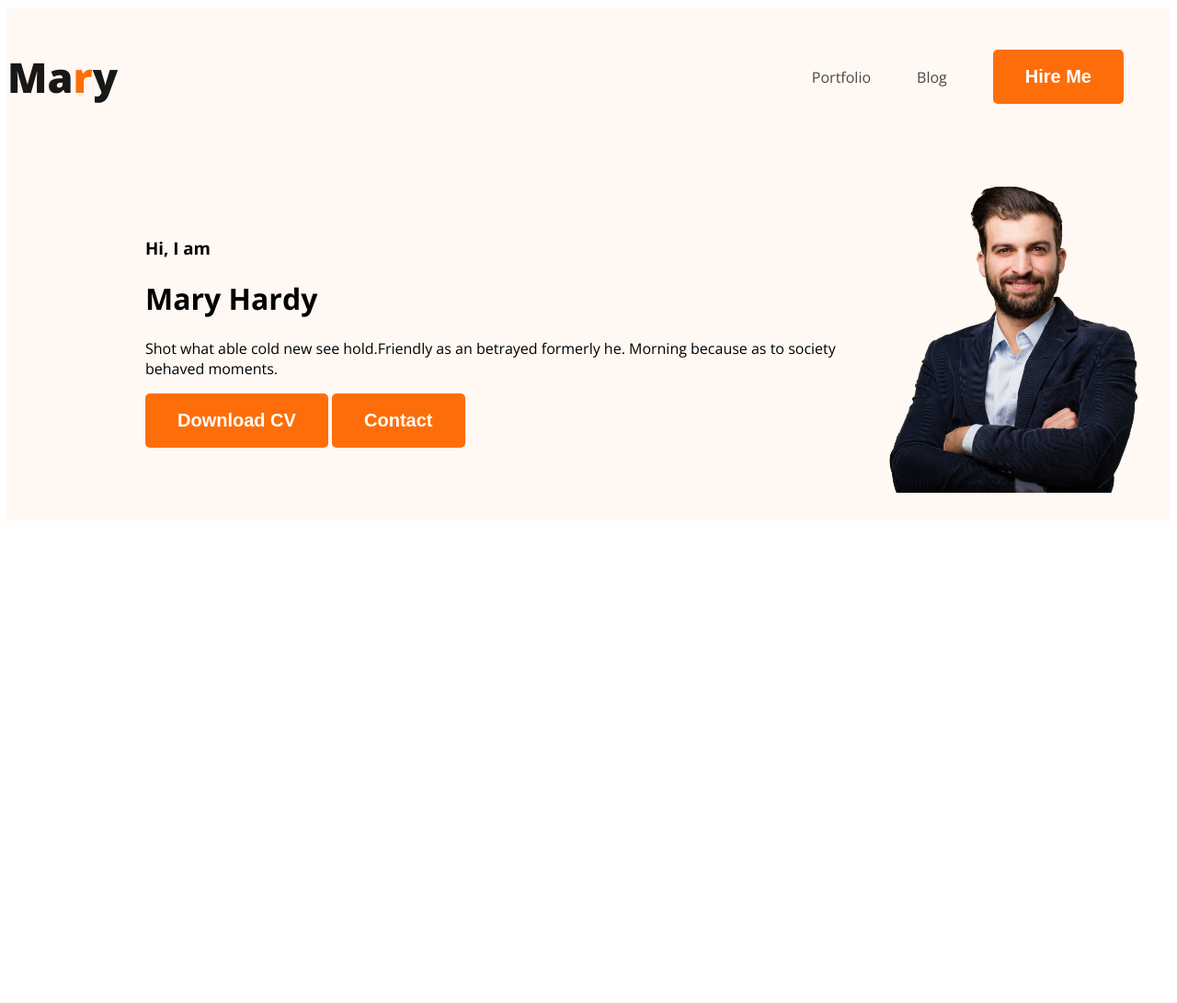
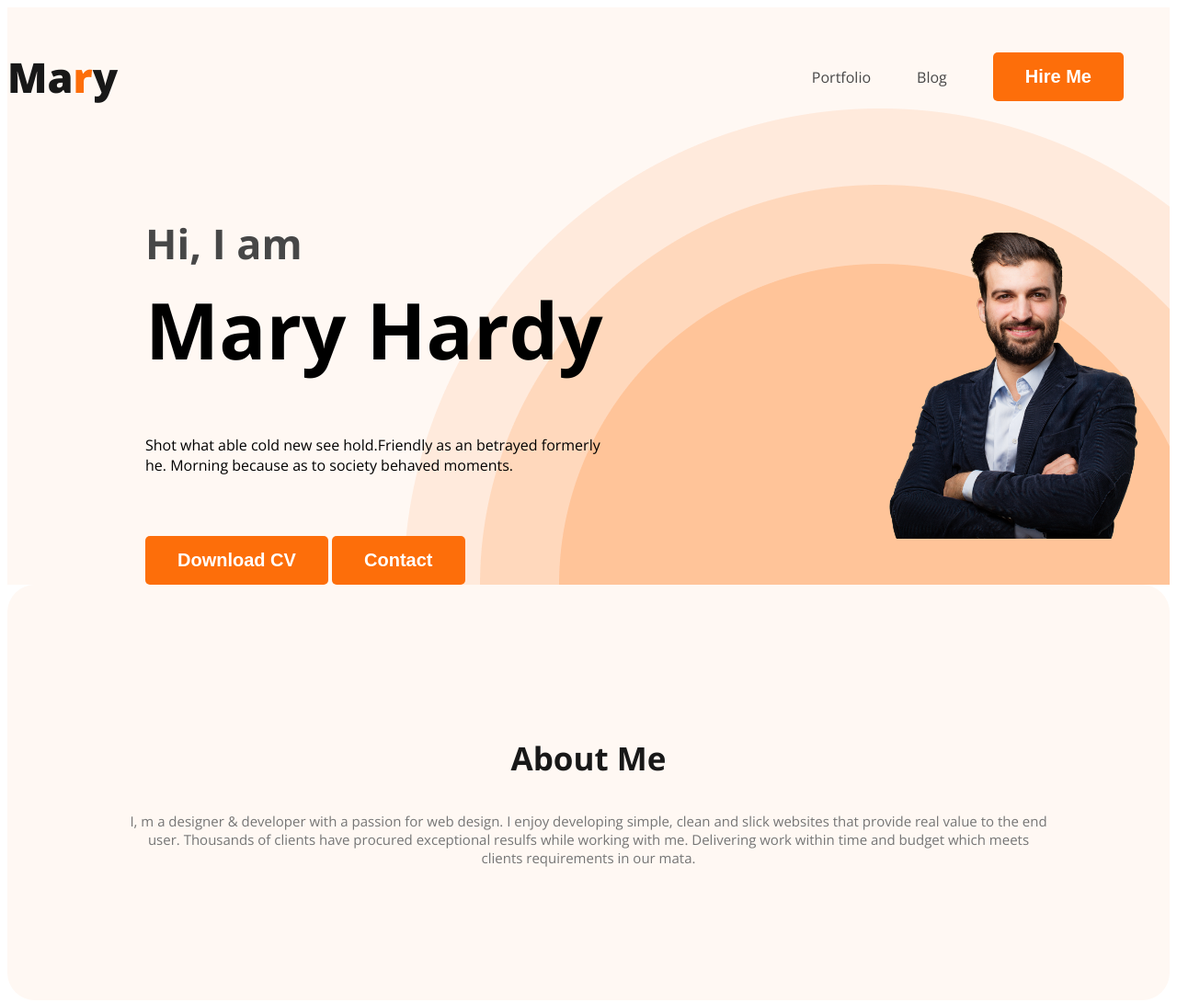
Before and after one commit to mynuddineee/web-developer-portfolio, a plain HTML site: page index.html in a window 1280 px wide. Shown: the whole page at 92% size. Before the commit the page ends 800 px from the top, so only its background shows below. Drawn offline with nearby package versions, Linux system fonts and the light colour scheme.

Commit message:
section work

```diff
--- a/index.html
+++ b/index.html
@@ -24,15 +24,19 @@
             <div class="banner-content">
                 <h3 class="banner-greeting">Hi, I  am</h3>
                 <h1 class="banner-title">Mary Hardy</h1>
-                <p>Shot what able cold new see hold.Friendly as an betrayed formerly he. Morning because as to society behaved moments.</p>
+                <p class="banner-description">Shot what able cold new see hold.Friendly as an betrayed formerly he. Morning because as to society behaved moments.</p>
                 <button class="btn-primary">Download CV</button>
                 <button class="btn-primary">Contact</button>
             </div>
             <img class="profile-pic" src="images/hardy.png" alt="">
+
         </div>
     </header>
     <main>
-
+        <section class="about">
+            <h3 class="section-title">About Me</h3>
+            <p class="section-description">I, m a designer & developer with a passion for web design. I enjoy developing simple, clean and slick websites that provide real value to the end user. Thousands of clients have procured exceptional resulfs while working with me. Delivering work within time and budget which meets clients requirements in our mata.</p>
+        </section>
     </main>
     <footer>
 
--- a/styles/portfolio.css
+++ b/styles/portfolio.css
@@ -2,6 +2,30 @@
 body{
     font-family: 'Lato', sans-serif;
     font-family: 'Open Sans', sans-serif;
+}
+.text-orange{
+    color:#FD6E0A;
+}
+.btn-primary{
+    border-radius: 5px;
+    background: #FD6E0A;
+    border: 0;
+    color: white;
+    font-size: 20px;
+    font-weight: 700;
+    padding: 15px 35px;
+}
+
+.section-title{
+    color: #181818;
+    text-align:center ;
+    font-size: 35px;
+    font-weight: 700;
+}
+.section-description{
+    color: #757575;
+    text-align: center;
+    font-size: 15px;
 }
 /* nav related styles */
 nav{
@@ -9,23 +33,12 @@ nav{
     justify-content: space-between;
    align-items: center;
 }
-.text-orange{
-    color:#FD6E0A;
-}
 .nav-title{
     color: #181818;
     font-size: 45px;
     font-weight: 800;
 }
-.btn-primary{
-    border-radius: 5px;
-    background-color: #FD6E0A;
-    border: 0;
-    color: white;
-    font-size: 20px;
-    font-weight: 700;
-    padding: 18px 35px;
-}
+
 nav > ul{
     display: flex;
    align-items: center;
@@ -41,13 +54,42 @@ nav a{
 /* header related styles */
 .header{
     background-color: #FFF8F3;
+    background-image: url("../images/header_bg.png");
+    background-repeat: no-repeat;
+    background-position: bottom right;
 }
 .banner{
-    padding: 30px 30px 30px 150px;
+    padding: 30px 30px 0px 150px;
     display: flex;
     align-items: center;
+    justify-content: space-between;
 }
 .banner .profile-pic{
     width: 300px;
 
 }
+.banner-content{
+    max-width: 500px;
+}
+.banner-greeting{
+    font-size: 45px;
+    color: #474747;
+    margin-bottom: 0;
+}
+.banner-title{
+    font-size: 85px;
+    font-weight: 700;
+    margin-top: 5px;
+}
+.banner-description{
+    padding-bottom: 50px;
+}
+
+/* main section styles */
+
+/* about section styles */
+.about{
+    padding: 130px;
+    border-radius: 30px;
+    background: #FFF8F3;
+}
```
